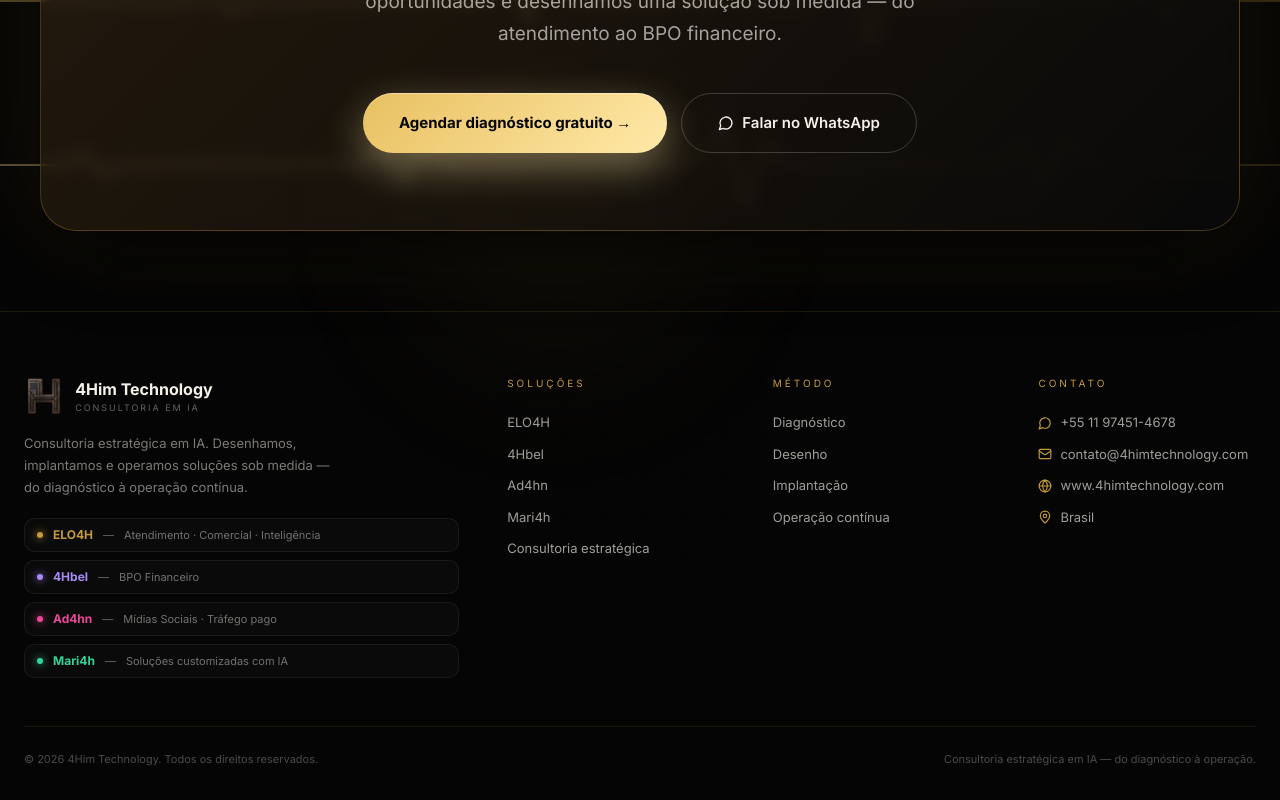
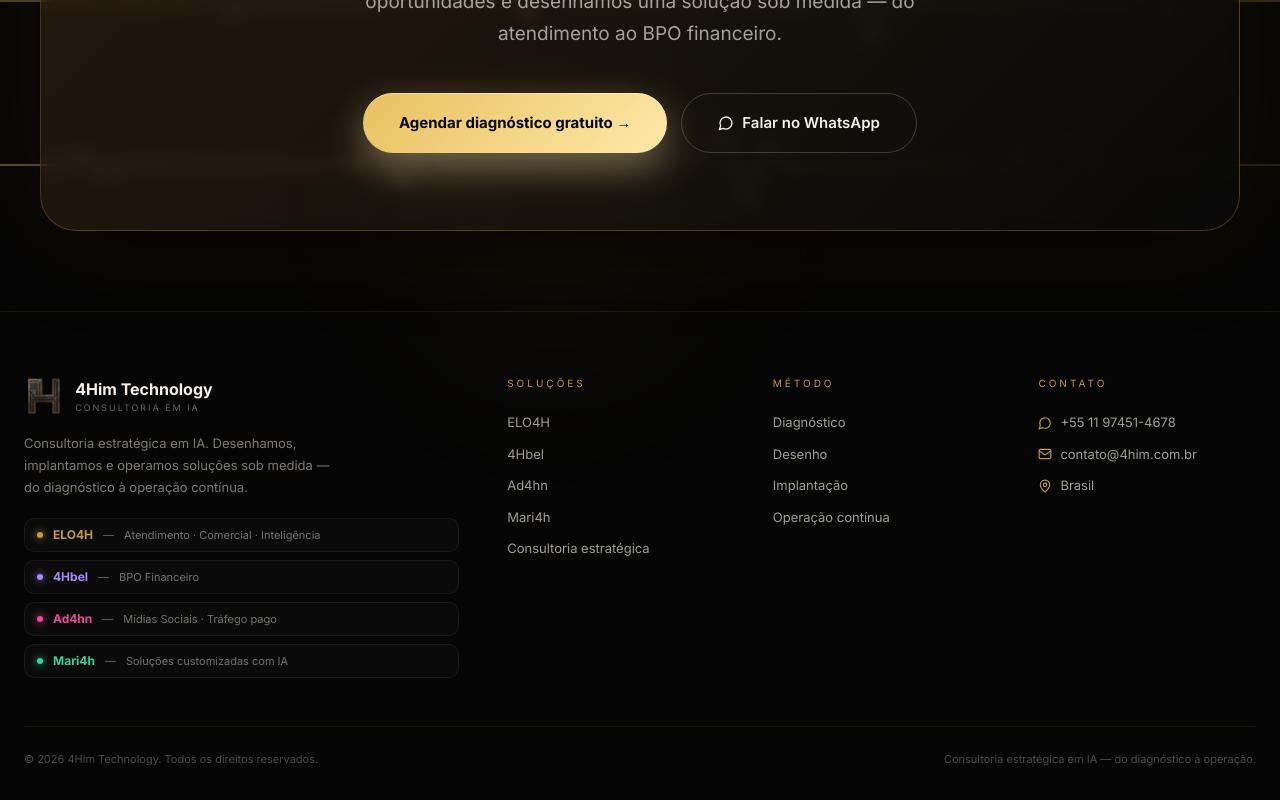
Before and after one commit to 4Him-Technology/4Him-Landing-Page, a React (Vite) app: page / in a window 1280 px wide. Shown: the part 6847-7647 px from the top of the page. Built offline with nearby package versions, Linux system fonts and the light colour scheme; a web font is replaced by a local one.

Commit message:
Update contact email to contato@4him.com.br; remove redundant website link

```diff
--- a/src/pages/LandingPage.jsx
+++ b/src/pages/LandingPage.jsx
@@ -1412,7 +1412,7 @@
                 Converse com a 4Him. Entendemos seu processo, mapeamos oportunidades e desenhamos uma solução sob medida — do atendimento ao BPO financeiro.
               </p>
               <div className="flex flex-col sm:flex-row gap-3.5 justify-center">
-                <button onClick={() => window.open("mailto:contato@4himtechnology.com","_blank")}
+                <button onClick={() => window.open("mailto:contato@4him.com.br","_blank")}
                   className="lp-btn-primary font-bold rounded-full"
                   style={{ padding:"18px 36px", background:"linear-gradient(135deg,#e8c060,#ffe9a8)", color:"#050505", fontSize:15, boxShadow:"0 14px 40px rgba(255,233,168,.4), inset 0 1px 0 rgba(255,255,255,.4)" }}>
                   Agendar diagnóstico gratuito →
@@ -1465,10 +1465,9 @@
               ["Soluções", ["ELO4H","4Hbel","Ad4hn","Mari4h","Consultoria estratégica"]],
               ["Método",   ["Diagnóstico","Desenho","Implantação","Operação contínua"]],
               ["Contato",  [
-                { icon:MessageCircle, label:"+55 11 97451-4678",          href:WHATSAPP_URL },
-                { icon:Mail,          label:"contato@4himtechnology.com", href:"mailto:contato@4himtechnology.com" },
-                { icon:Globe,         label:"www.4himtechnology.com",     href:"https://www.4himtechnology.com"   },
-                { icon:MapPin,        label:"Brasil",                      href:null },
+                { icon:MessageCircle, label:"+55 11 97451-4678",   href:WHATSAPP_URL },
+                { icon:Mail,          label:"contato@4him.com.br", href:"mailto:contato@4him.com.br" },
+                { icon:MapPin,        label:"Brasil",               href:null },
               ]],
             ].map(([h, items], i) => (
               <div key={i}>
```
